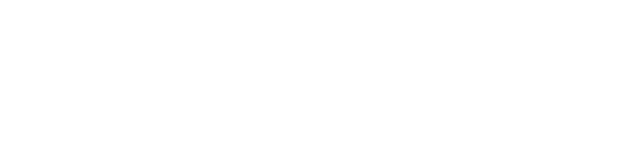
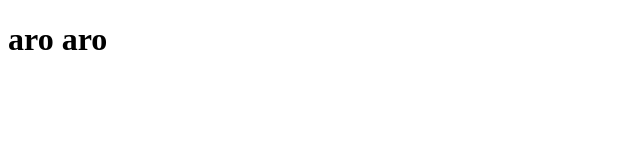
Before and after one commit to aline-assis/coursera-course, a plain HTML site: page Site/index.html in a window 1280 px wide. Shown: the whole page, without its empty margins (0-640 px from the left). Drawn offline with Linux system fonts and the light colour scheme.

```diff
--- a/Site/index.html
+++ b/Site/index.html
@@ -2,6 +2,7 @@
 <html>
 <head>
     <title>Aro</title>
+    <h1>aro aro</h1>
 </head>
 <body>
 
```
